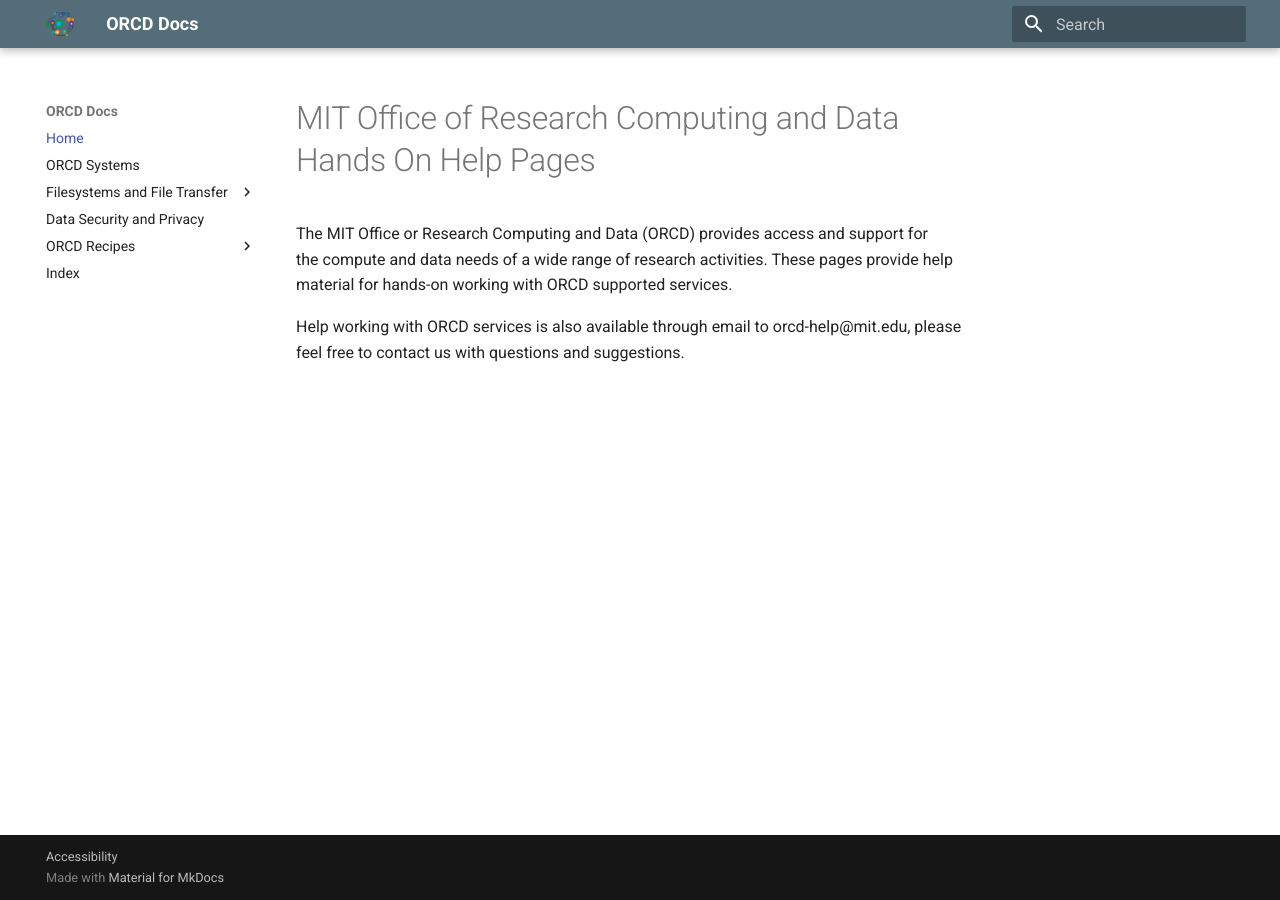
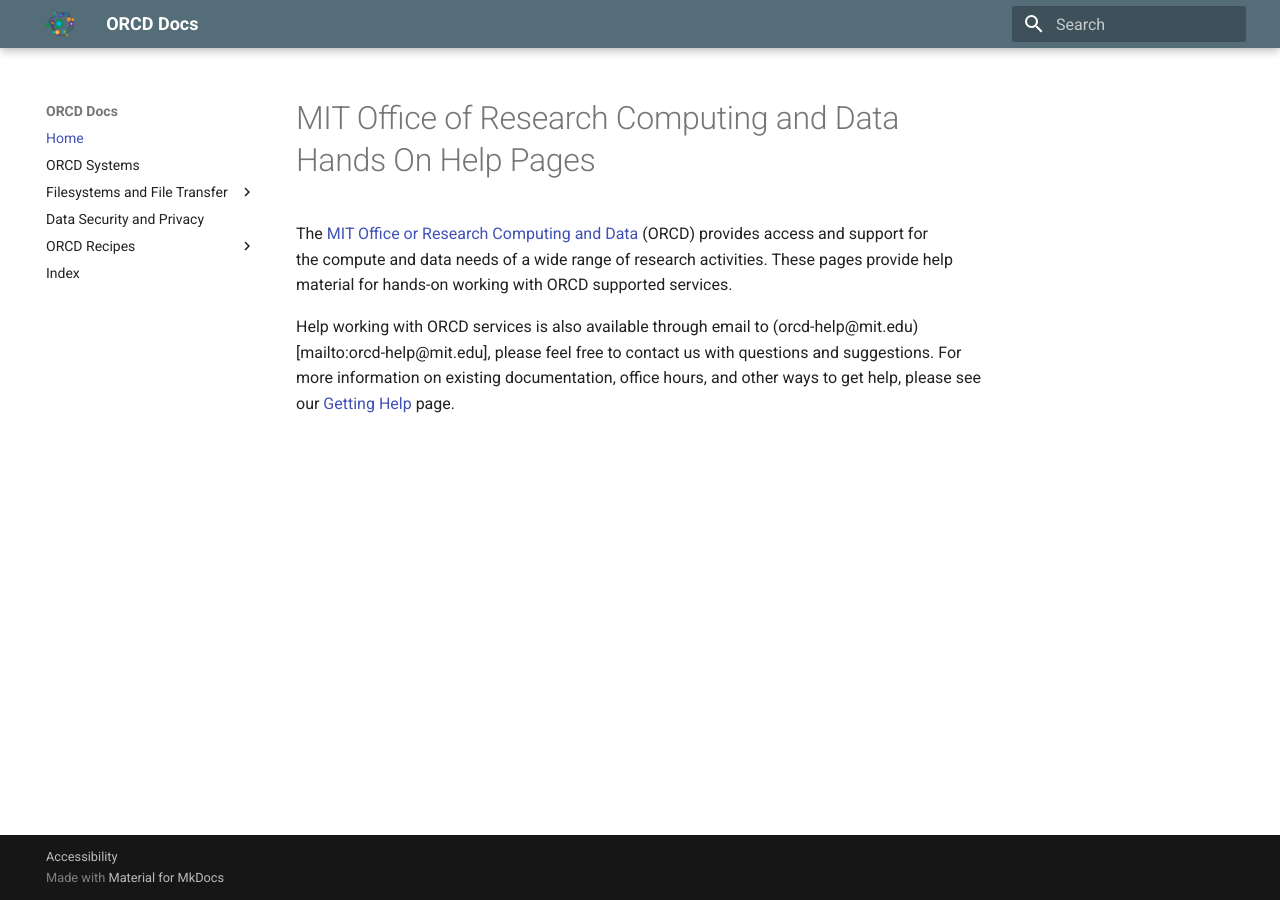
Before and after one commit to mit-orcd/orcd-docs-edit, an MkDocs documentation site: the page built from docs/index.md, in a window 1280 px wide. Built offline with MkDocs 1.6.1 and Material for MkDocs 9.7.7, drawn with Linux system fonts in a browser that asks for light colours.

Commit message:
adding links to home page

```diff
--- a/docs/index.md
+++ b/docs/index.md
@@ -1,9 +1,9 @@
 MIT Office of Research Computing and Data Hands On Help Pages
 =============================================================
 
-The MIT Office or Research Computing and Data (ORCD) provides access and support for
+The [MIT Office or Research Computing and Data](https://orcd.mit.edu/) (ORCD) provides access and support for
 the compute and data needs of a wide range of research activities. These pages provide
 help material for hands-on working with ORCD supported services.
 
-Help working with ORCD services is also available through email to orcd-help@mit.edu, please
-feel free to contact us with questions and suggestions.
+Help working with ORCD services is also available through email to (orcd-help@mit.edu)[mailto:orcd-help@mit.edu], please
+feel free to contact us with questions and suggestions. For more information on existing documentation,  office hours, and other ways to get help, please see our [Getting Help](getting-help.md) page.
```
